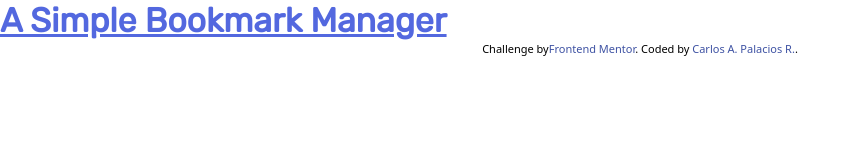
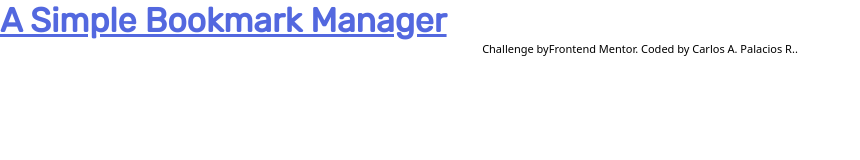
Before and after one commit to CarlosArgelio/challenge-bookmark-landing-page, a React (Vite) app: page / in a window 1280 px wide. Shown: the top 160 px of the page, without its empty margins (0-860 px from the left). Built offline with nearby package versions, Linux system fonts and the light colour scheme.

Commit message:
chore: attributes

```diff
--- a/src/App.tsx
+++ b/src/App.tsx
@@ -1,12 +1,9 @@
-import { Attribute } from "./Attribute";
+import { Home } from "./Pages";
 
 export const App = () => {
   return (
     <>
-      <h1 className="text-3xl font-bold font-Rubik text-soft-blue underline">
-        A Simple Bookmark Manager
-      </h1>
-      <Attribute />
+      <Home />
     </>
   );
 };
--- a/src/Components/Attribute/Attribute.tsx
+++ b/src/Components/Attribute/Attribute.tsx
@@ -0,0 +1,25 @@
+export const Attribute = () => {
+  return (
+    <footer>
+      <p className="text-[11px] text-center">
+        Challenge by
+        <a
+          className={`${styles.textColor}`}
+          href="https://www.frontendmentor.io?ref=challenge"
+          target="_blank"
+        >
+          Frontend Mentor
+        </a>
+        . Coded by{" "}
+        <a className={`${styles.textColor}`} href="#">
+          Carlos A. Palacios R.
+        </a>
+        .
+      </p>
+    </footer>
+  );
+};
+
+const styles = {
+  textColor: "text-[hsl(228, 45%, 44%)]",
+};
--- a/src/Components/Attribute/index.ts
+++ b/src/Components/Attribute/index.ts
@@ -0,0 +1 @@
+export { Attribute } from "./Attribute";
--- a/src/Components/index.ts
+++ b/src/Components/index.ts
@@ -0,0 +1 @@
+export { Attribute } from "./Attribute";
--- /dev/null
+++ b/src/Pages/Home/Home.tsx
@@ -0,0 +1,12 @@
+import { Attribute } from "./../../Components";
+
+export const Home = () => {
+  return (
+    <>
+      <h1 className="text-3xl font-bold font-Rubik text-soft-blue underline">
+        A Simple Bookmark Manager
+      </h1>
+      <Attribute />
+    </>
+  );
+};
--- /dev/null
+++ b/src/Pages/Home/index.ts
@@ -0,0 +1 @@
+export { Home } from "./Home";
--- /dev/null
+++ b/src/Pages/index.ts
@@ -0,0 +1 @@
+export { Home } from "./Home";
--- a/src/index.css
+++ b/src/index.css
@@ -13,11 +13,3 @@
 html {
   font-size: 18px;
 }
-
-.attribution {
-    font-size: 11px;
-    text-align: center;
-  }
-.attribution a {
-    color: hsl(228, 45%, 44%);
-  }
```
Also changed, not shown: src/assets/Pages/Home/Home.tsx (deleted), src/assets/Pages/Home/index.ts (deleted), src/assets/Pages/index.ts (deleted).
